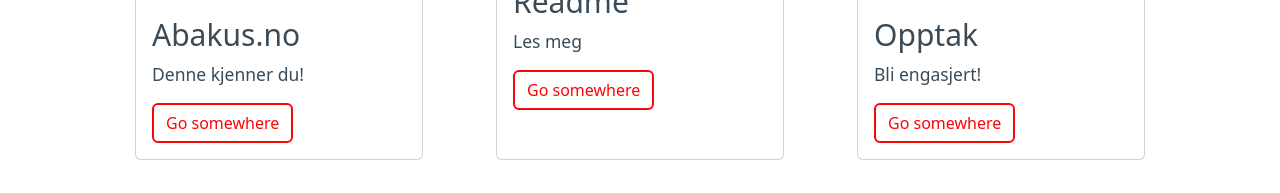
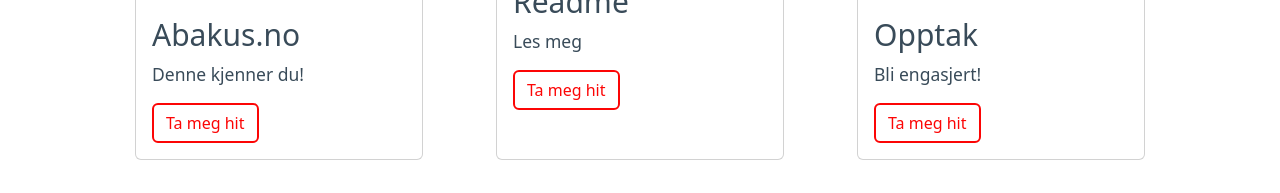
Before and after one commit to webkom/abanav, a React (Create React App) app: page / in a window 1280 px wide. Shown: the part 342-535 px from the top of the page. Built offline with nearby package versions, Linux system fonts and the light colour scheme.

Commit message:
Ta meg hit

```diff
--- a/src/components/CardComponent.tsx
+++ b/src/components/CardComponent.tsx
@@ -25,7 +25,7 @@
         <Card.Title>{props.title}</Card.Title>
         <Card.Text>{props.children}</Card.Text>
         <Button href={props.url} variant="primary">
-          Go somewhere
+          Ta meg hit
         </Button>
       </Card.Body>
     </Card>
```
